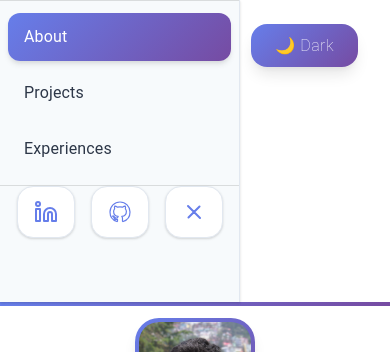
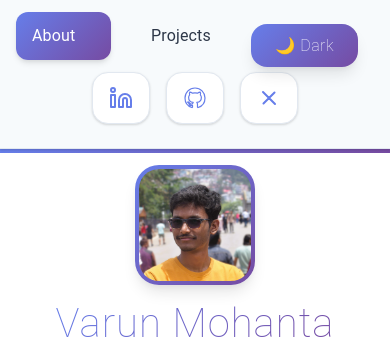
Before and after one commit to V-Silpin/web-portfolio, a React (Vite) app: page / in a window 390 px wide. Shown: the top 352 px of the page. Built offline with nearby package versions, Linux system fonts and the light colour scheme.

Commit message:
Refactor Sidebar component: enhance responsive design, remove PropTypes, and improve layout styles

```diff
--- a/src/components/Sidebar.tsx
+++ b/src/components/Sidebar.tsx
@@ -8,8 +8,6 @@ import ListItemButton from '@mui/material/ListItemButton';
 import ListItemText from '@mui/material/ListItemText';
 import ListItemIcon from '@mui/material/ListItemIcon';
 
-import PropTypes from 'prop-types';
-
 interface SidebarProps {
   selectedSection: string;
   onSectionChange: (section: string) => void;
@@ -19,19 +17,24 @@ function Sidebar({ selectedSection, onSectionChange }: SidebarProps) {
     const drawerWidth = 240;
 
     return (
-      <Box sx={{ display: 'flex' }}>
+      <Box sx={{
+        display: 'flex',
+        width: { xs: '100%', md: drawerWidth },
+        flexShrink: 0
+      }}>
         <CssBaseline />
         <Drawer
           sx={{
-            width: drawerWidth,
+            width: { xs: '100%', md: drawerWidth },
             flexShrink: 0,
             '& .MuiDrawer-paper': {
-              width: drawerWidth,
+              width: { xs: '100%', md: drawerWidth },
               boxSizing: 'border-box',
               position: 'relative',
               background: 'var(--color-sidebar)',
               color: 'var(--color-text)',
-              borderRight: '1px solid var(--color-border)',
+              borderRight: { xs: 'none', md: '1px solid var(--color-border)' },
+              borderBottom: { xs: '1px solid var(--color-border)', md: 'none' },
               transition: 'var(--transition)',
               fontWeight: 200,
               boxShadow: 'var(--shadow-sm)',
@@ -40,8 +43,15 @@ function Sidebar({ selectedSection, onSectionChange }: SidebarProps) {
           variant="permanent"
           anchor="left"
         >
-          <Divider />
-          <List sx={{ flexGrow: 1 }}>
+          <Divider sx={{ display: { xs: 'none', md: 'block' } }} />
+          <List sx={{
+            flexGrow: 1,
+            display: 'flex',
+            flexDirection: { xs: 'row', md: 'column' },
+            gap: { xs: 1, md: 0 },
+            p: { xs: 1, md: 0 },
+            justifyContent: { xs: 'space-around', md: 'flex-start' }
+          }}>
             {['About', 'Projects', 'Experiences'].map((text) => (
               <ListItem key={text} disablePadding>
                 <ListItemButton
@@ -70,15 +80,15 @@ function Sidebar({ selectedSection, onSectionChange }: SidebarProps) {
               </ListItem>
             ))}
           </List>
-          <Divider />
+          <Divider sx={{ display: { xs: 'none', md: 'block' } }} />
           {/* Social media buttons at the bottom */}
           <Box
             sx={{
               width: '100%',
               display: 'flex',
               justifyContent: 'center',
-              pb: 4,
-              mb: 4,
+              pb: { xs: 2, md: 4 },
+              mb: { xs: 1, md: 4 },
             }}
           >
             <List sx={{ display: 'flex', flexDirection: 'row', gap: 2, p: 0 }}>
@@ -170,8 +180,4 @@ function Sidebar({ selectedSection, onSectionChange }: SidebarProps) {
     );
 }
 
-Sidebar.propTypes = {
-  selectedSection: PropTypes.string.isRequired,
-  onSectionChange: PropTypes.func.isRequired,
-};
 export default Sidebar;
```
